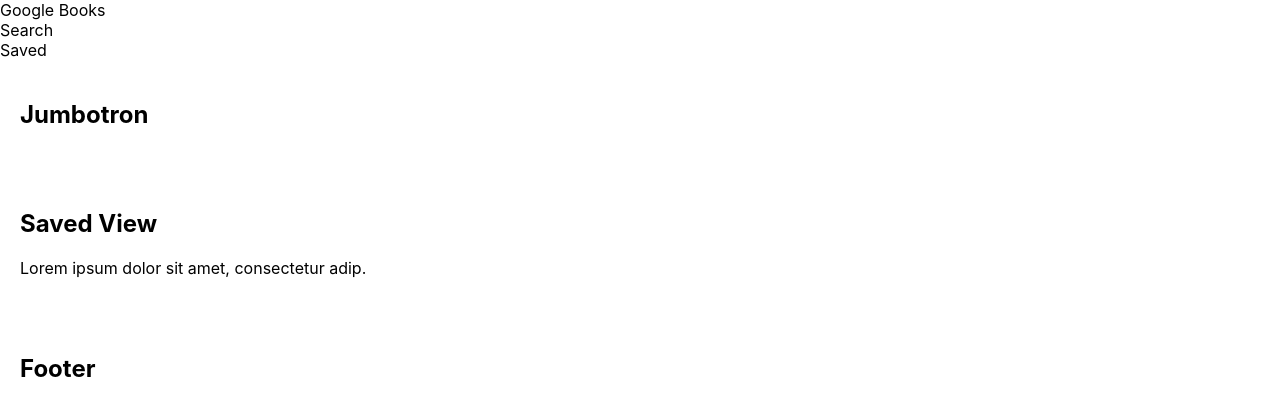
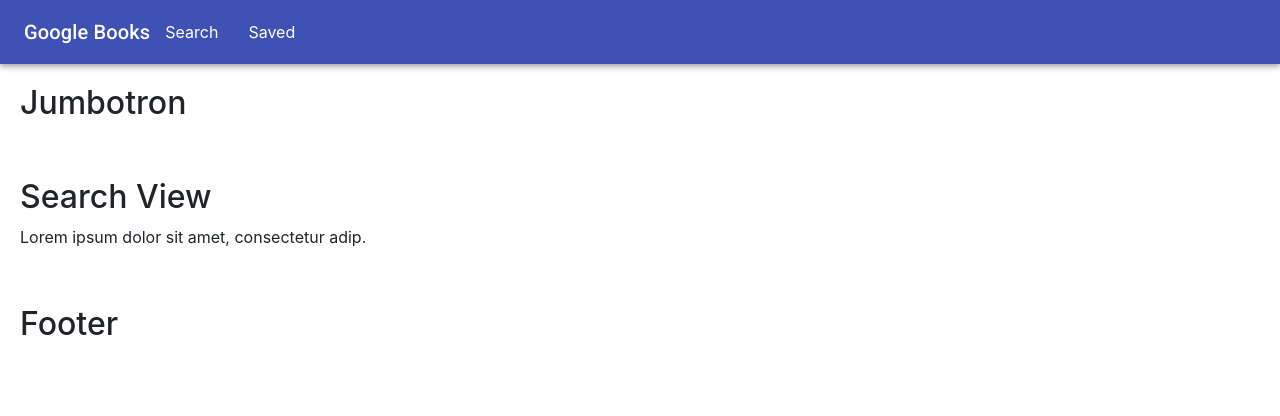
Before and after one commit to code-monkey713/google-book-search, a JavaScript app in the folder client/: page / in a window 1280 px wide. Shown: the top 416 px of the page. Built offline with nearby package versions, Linux system fonts and the light colour scheme; the HTML template or start-up script is replaced by a standard one.

Commit message:
updated the navbar component with router routes; renamed saved pages instead of save

```diff
--- a/client/package.json
+++ b/client/package.json
@@ -8,6 +8,7 @@
     "@material-ui/icons": "^4.11.2",
     "@material-ui/styles": "^4.11.4",
     "axios": "^0.21.1",
+    "bootstrap": "^4.6.0",
     "history": "^5.0.0",
     "react": "^17.0.2",
     "react-dom": "^17.0.2",
--- a/client/src/App.js
+++ b/client/src/App.js
@@ -1,6 +1,6 @@
 import './App.css';
 import { Main } from './layouts/Main';
-import { Save, Search } from './pages';
+import { Saved, Search } from './pages';
 import { BrowserRouter as Router, Routes, Route } from 'react-router-dom';
 
 function App() {
@@ -8,8 +8,8 @@ function App() {
     <Router>
       <Routes>
         <Route element={<Main />}>
-          <Route path="/" element={<Save />} />
-          <Route path="/search" element={<Search />} />
+          <Route path="/" element={<Search />} />
+          <Route path="/saved" element={<Saved />} />
         </Route>
       </Routes>
     </Router>
--- a/client/src/components/Jumbotron.js
+++ b/client/src/components/Jumbotron.js
@@ -1,7 +1,8 @@
-export const Jumbotron = ()=> {
+export const Jumbotron = () => {
   return (
     <div style={{ padding: 20 }}>
       <h2>Jumbotron</h2>
+      <p></p>
     </div>
-  )
-}
+  );
+};
--- a/client/src/components/Navbar.js
+++ b/client/src/components/Navbar.js
@@ -1,9 +1,34 @@
+import AppBar from '@material-ui/core/AppBar';
+import { makeStyles } from '@material-ui/core/styles';
+import Toolbar from '@material-ui/core/Toolbar';
+import Typography from '@material-ui/core/Typography';
+import Link from '@material-ui/core/Link';
+
+const useStyle = makeStyles({
+  link: {
+    color: 'white',
+    padding: '0px 15px 0px 15px',
+  },
+});
+
 export const Navbar = () => {
+  const classes = useStyle();
+
   return (
-    <div>
-      <div>Google Books</div>
-      <div>Search</div>
-      <div>Saved</div>
-    </div>
-  )
-}
+    <AppBar position="static">
+      <Toolbar className={classes.blue}>
+        <Typography variant="h6" className={classes.title}>
+          Google Books
+        </Typography>
+
+        <Link href="/" className={classes.link}>
+          Search
+        </Link>
+
+        <Link href="/saved" className={classes.link}>
+          Saved
+        </Link>
+      </Toolbar>
+    </AppBar>
+  );
+};
--- a/client/src/pages/Save.js
+++ b/client/src/pages/Saved.js
@@ -1,4 +1,4 @@
-export const Save = ()=> {
+export const Saved = ()=> {
   return (
     <div style={{ padding: 20 }}>
       <h2>Saved View</h2>
--- a/client/src/pages/index.js
+++ b/client/src/pages/index.js
@@ -1,2 +1,2 @@
-export * from './Save';
+export * from './Saved';
 export * from './Search';
```
Also changed, not shown: 1 other file (tests, documents, lock files or other folders).
